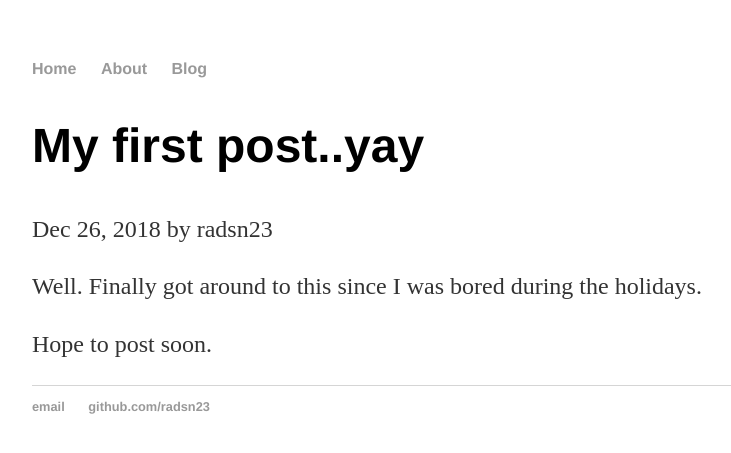
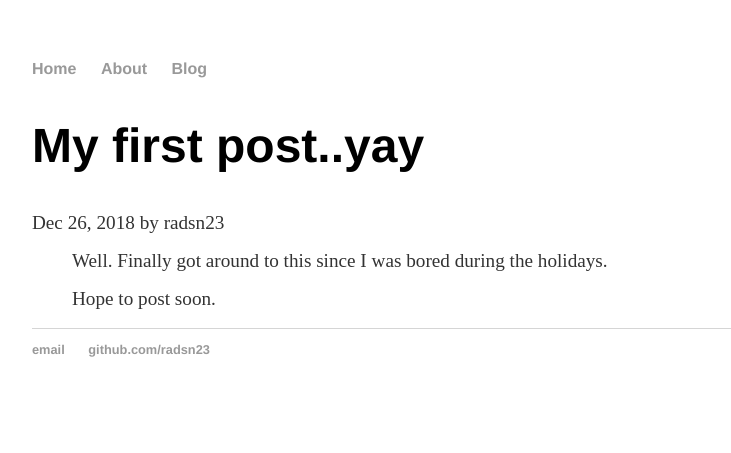
Before and after one commit to radsn23/radsn23.github.io, a Jekyll site: the page built from _posts/2018-12-26-first-post-I-guess.md, in a window 1280 px wide. Shown: the top 453 px of the page, without its empty margins (160-891 px from the left). Built offline with Jekyll 4.4.1, drawn with Linux system fonts in a browser that asks for light colours.

Commit message:
another update

```diff
--- a/_posts/2018-12-26-first-post-I-guess.md
+++ b/_posts/2018-12-26-first-post-I-guess.md
@@ -4,6 +4,6 @@ title: "My first post..yay"
 date: 2018-12-26
 ---
 
-Well. Finally got around to this since I was bored during the holidays.
-
-Hope to post soon.
+> Well. Finally got around to this since I was bored during the holidays.
+>
+> Hope to post soon.
--- a/blog/index.html
+++ b/blog/index.html
@@ -7,6 +7,8 @@ title: Hens Proved.
     <ul class="posts">
 
 	  {% for post in site.posts %}
-	    <li><span>{{ post.date | date_to_string }}</span> » <a href="{{ post.url }}" title="{{ post.title }}">{{ post.title }}</a></li>
+	    <li><span>{{ post.date | date_to_string }}</span> » <a href="{{ post.url }}" title="{{ post.title }}">{{ post.title }}</a>
+        {{ post.excerpt }}
+        </li>
 	  {% endfor %}
 	</ul>
--- a/css/main.css
+++ b/css/main.css
@@ -24,8 +24,8 @@ h1 {
     font-family:'Helvetica', 'Arial', 'Sans-Serif';
 }
 p {
-    font-size: 1.5em;
-    line-height: 1.4em;
+    font-size: 1.2em;
+    line-height: 1em;
     color: #333;
 }
 footer {
@@ -35,7 +35,7 @@ footer {
 
 ul.posts {
     margin: 20px auto 40px;
-    font-size: 1.5em;
+    font-size: 0.8em;
 }
 
 ul.posts li {
```
Also changed, not shown: _config.yml (line endings or trailing spaces).
